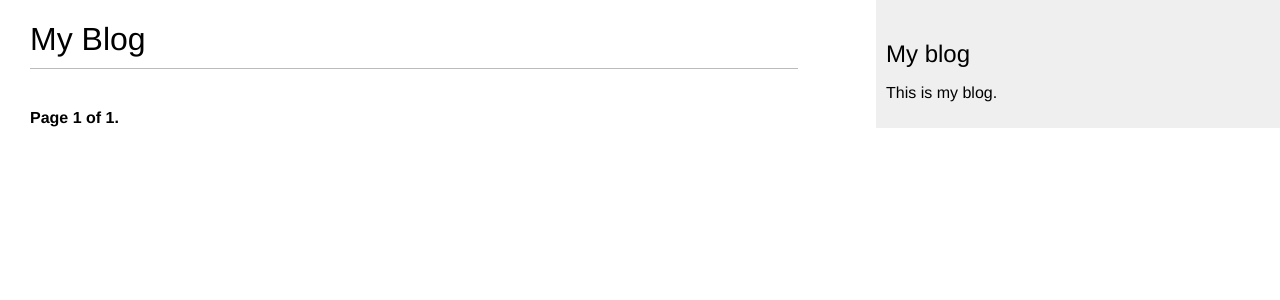
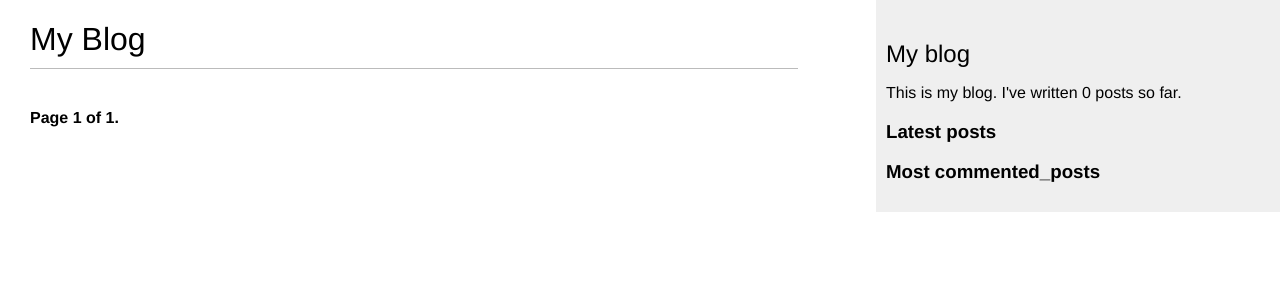
Before and after one commit to korolevpavel/mele-django-blog, a Django app: page /blog/ in a window 1280 px wide. Shown: the top 300 px of the page. Run offline with Django 3.2, Linux system fonts and the light colour scheme; data that the repository does not hold is empty.

Commit message:
add custom template tags

```diff
--- a/blog/templates/blog/base.html
+++ b/blog/templates/blog/base.html
@@ -1,3 +1,4 @@
+{% load blog_tags %}
 {% load static %}
 <!DOCTYPE html>
 <html>
@@ -12,7 +13,16 @@
 </div>
 <div id="sidebar">
     <h2>My blog</h2>
-      <p>This is my blog.</p>
+    <p>This is my blog. I've written {% total_posts %} posts so far.</p>
+    <h3>Latest posts</h3>
+    {% show_latest_posts 3 %}
+    <h3>Most commented_posts</h3>
+    {% get_most_commented_posts as most_commented_posts %}
+    <ul>
+        {% for post in most_commented_posts %}
+            <li><a href="{{ post.get_absolute_url }}">{{ post.title }}</a></li>
+        {% endfor %}
+    </ul>
 </div>
 </body>
 </html>
--- /dev/null
+++ b/blog/templates/blog/post/latest_posts.html
@@ -0,0 +1,5 @@
+<ul>
+    {% for post in latest_posts %}
+        <li><a href="{{ post.get_absolute_url }}">{{ post.title }}</a></li>
+    {% endfor %}
+</ul>
--- /dev/null
+++ b/blog/templatetags/blog_tags.py
@@ -0,0 +1,23 @@
+from django import template
+from ..models import Post
+from django.db.models import Count
+
+register = template.Library()
+
+
+@register.simple_tag
+def total_posts():
+    return Post.published.count()
+
+
+@register.inclusion_tag('blog/post/latest_posts.html')
+def show_latest_posts(count=5):
+    latest_posts = Post.published.order_by('-publish')[:count]
+    return {
+        'latest_posts': latest_posts
+    }
+
+
+@register.simple_tag
+def get_most_commented_posts(count=5):
+    return Post.published.annotate(total_comments=Count('comments')).order_by('-total_comments')[:count]
```
Also changed, not shown: blog/templatetags/__init__.py (added). Lines whose indentation alone changed are shown as unchanged.
